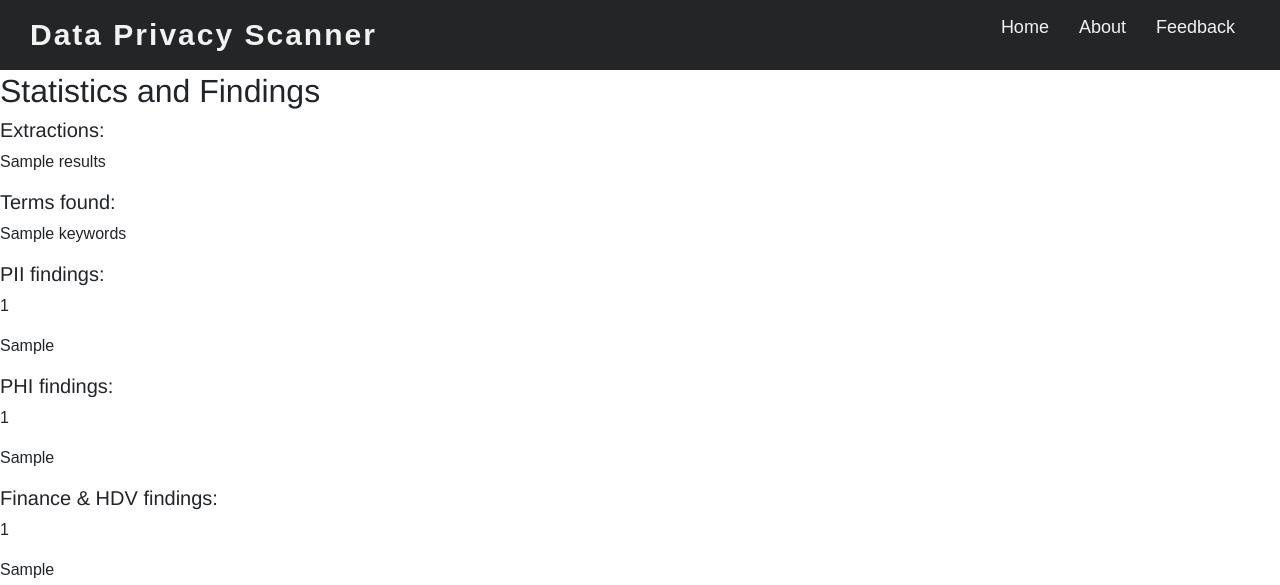
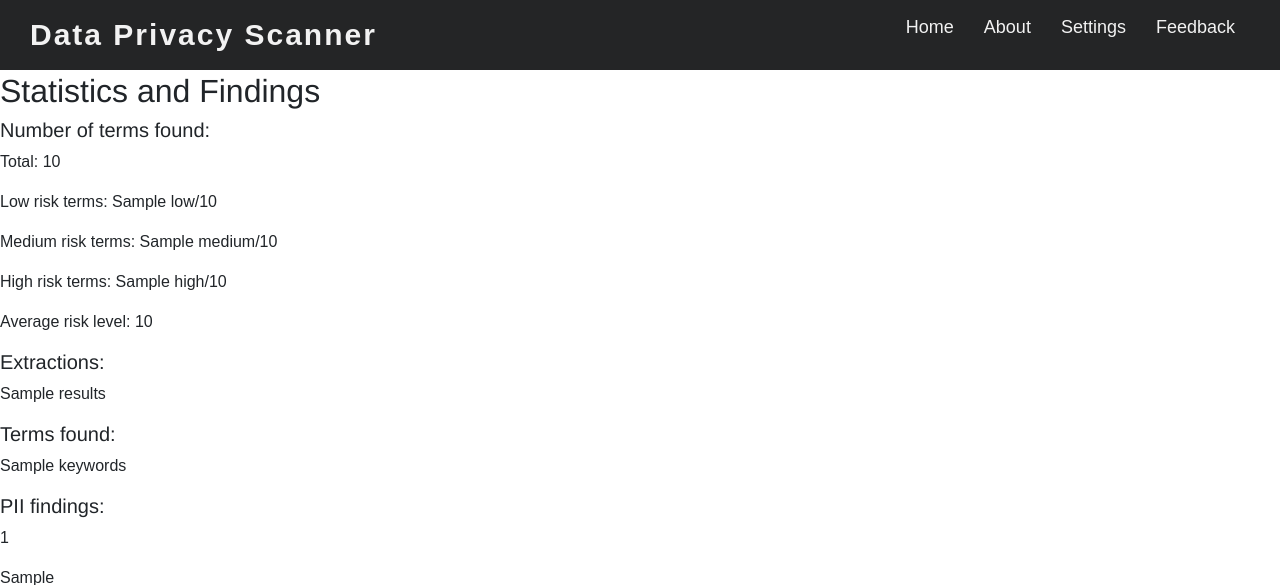
Before and after one commit to Nquartey17/DataPrivacyScanner, a Flask app: template templates/results.html in a window 1280 px wide. Shown: the top 585 px of the page. Run offline with Flask 3, Linux system fonts and the light colour scheme; the template is opened without the code that fills it: most values are stand-ins (such as "Sample title", 1, 10 or a date in 2020); some libraries are stand-ins or nearby versions.

Commit message:
Displaying count of total terms and count for risk level of terms

```diff
--- a/app.py
+++ b/app.py
@@ -4,7 +4,6 @@ from conversion import extract_text
 from dashboard import init_dashboard
 from lists import *
 
-#Changing PII_KEYWORDS to dictionary for multiple terms
 #Idea: Add an option to type custom keywords
 # Idea: Suggested keywords depending on selection. To avoid too many words found, suggest keywords to search
 
@@ -24,6 +23,42 @@ def checkbox_selections(selected_options, keyword_list):
         key: keyword_list[key]
         for key in selected_options
         if key in keyword_list
+    }
+
+def calculate_average_risk(*count_dicts):
+    total_risk = 0
+    total_findings = 0
+
+    low = 0
+    medium = 0
+    high = 0
+
+    for counts in count_dicts:
+        for category, count in counts.items():
+            #Skip term if count == 0
+            if count == 0:
+                continue
+
+            risk = TERM_RISK_LEVELS.get(category, 0)
+
+            total_risk += risk * count
+            total_findings += count
+
+            if risk == 1:
+                low += count
+            elif risk == 2:
+                medium += count
+            elif risk == 3:
+                high += count
+
+    average = round(total_risk / total_findings, 2) if total_findings else 0
+
+    return {
+        "average": average,
+        "low": low,
+        "medium": medium,
+        "high": high,
+        "total": total_findings
     }
 
 app = Flask(__name__)
@@ -89,10 +124,12 @@ def upload_file():
         sq_keywords = keyword_hits(content, selected_security)
         sq_convert = terms_to_labels(SECURITY_LABELS, sq_keywords)
 
+        risk = calculate_average_risk(pii_count,phi_count,finance_hdv_count,security_count)
+
         return render_template("results.html", results=results, keywords=keywords,
                                pii_count=pii_count_display, pii_keywords=pii_convert, phi_count=phi_count_display, phi_keywords=phi_convert,
                                finance_hdv_count=finance_hdv_display, fhdv_keywords=fhdv_convert, sq_keywords =sq_convert,
-                               security_count=security_display)
+                               security_count=security_display,risk=risk)
 
     except ValueError as e:
         return {"error": str(e)}, 500
--- a/lists.py
+++ b/lists.py
@@ -81,3 +81,36 @@ SECURITY = {
     "sq": ["security question", "answer"],
     "dsig": ["digital signature", "electronically signed"]
 }
+
+# Keyword risk levels
+TERM_RISK_LEVELS = {
+    "dob":2,
+    "ssn":3,
+    "contact": 1,
+
+    "dl":2,
+    "sid": 2,
+    "a_num": 2,
+    "passport": 2,
+    "mid": 2,
+
+    "hx": 1,
+    "tx": 2,
+    "dx": 2,
+    "rx": 2,
+    "lab": 2,
+    "phys": 1,
+    "mrn": 2,
+    "pid": 2,
+
+    "bnk": 2,
+    "routing":1,
+    "fncl":2,
+    "crdt":2,
+    "hdv": 1,
+    "mcd": 1,
+
+    "user": 3,
+    "sq": 3,
+    "dsig": 3
+}
--- a/templates/header.html
+++ b/templates/header.html
@@ -37,6 +37,7 @@
         </label>
         <li><a href="{{ url_for('home') }}">Home</a></li>
         <li><a href="#">About</a></li>
+        <li><a href="#">Settings</a></li>
         <li><a href="#">Feedback</a></li>
       </ul>
       <label for="menu-btn" class="btn menu-btn"
--- a/templates/results.html
+++ b/templates/results.html
@@ -3,6 +3,13 @@
 <br><br><br>
 
 <h2>Statistics and Findings</h2>
+
+<h5>Number of terms found: </h5>
+<p>Total: {{ risk.total }}</p>
+<p>Low risk terms: {{ risk.low }}/{{ risk.total }}</p>
+<p>Medium risk terms: {{ risk.medium }}/{{ risk.total }}</p>
+<p>High risk terms: {{ risk.high }}/{{ risk.total }}</p>
+<p>Average risk level: {{ risk.average }}</p>
 
 <h5>Extractions: </h5>
 <p>{{ results }}</p>
```
